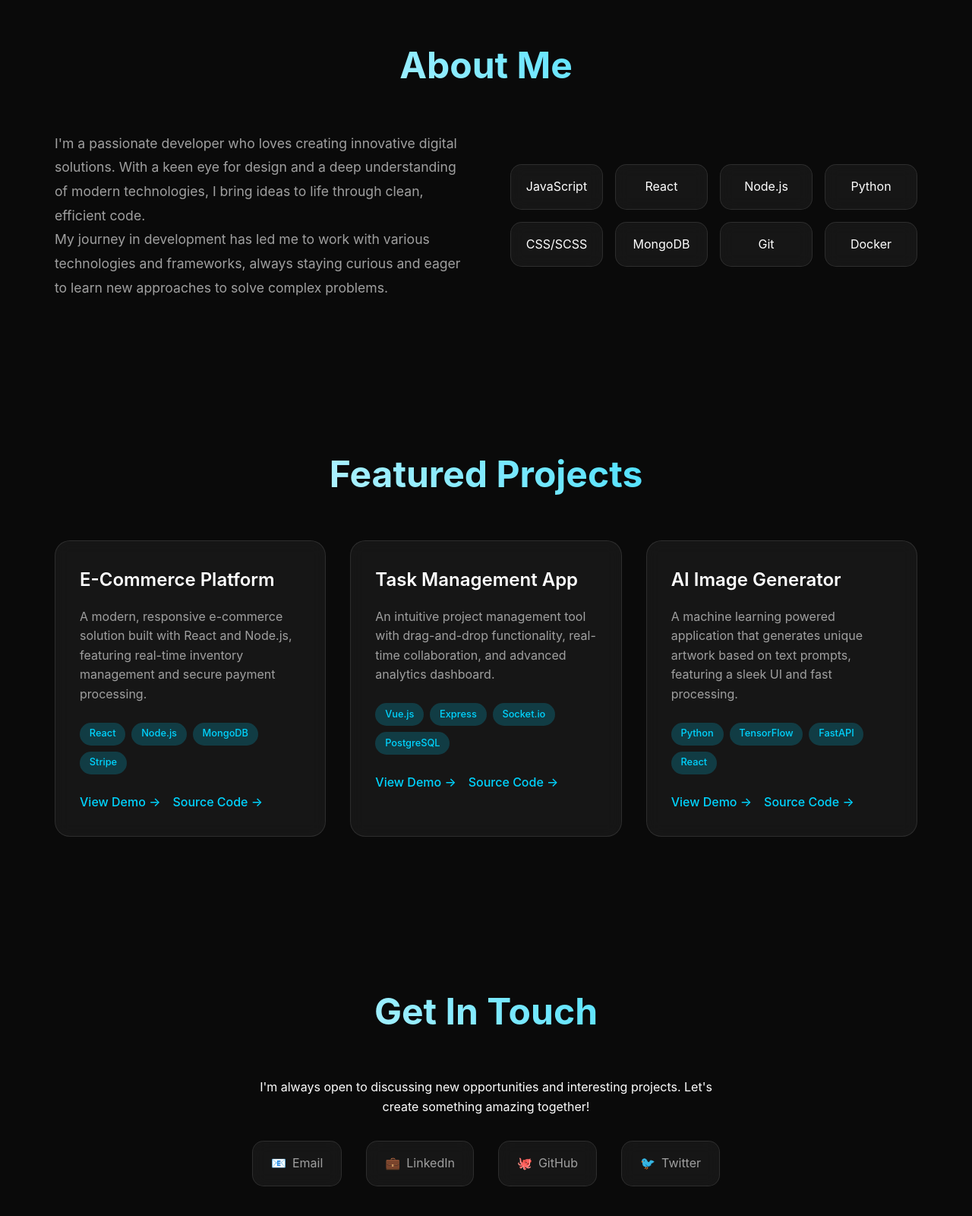
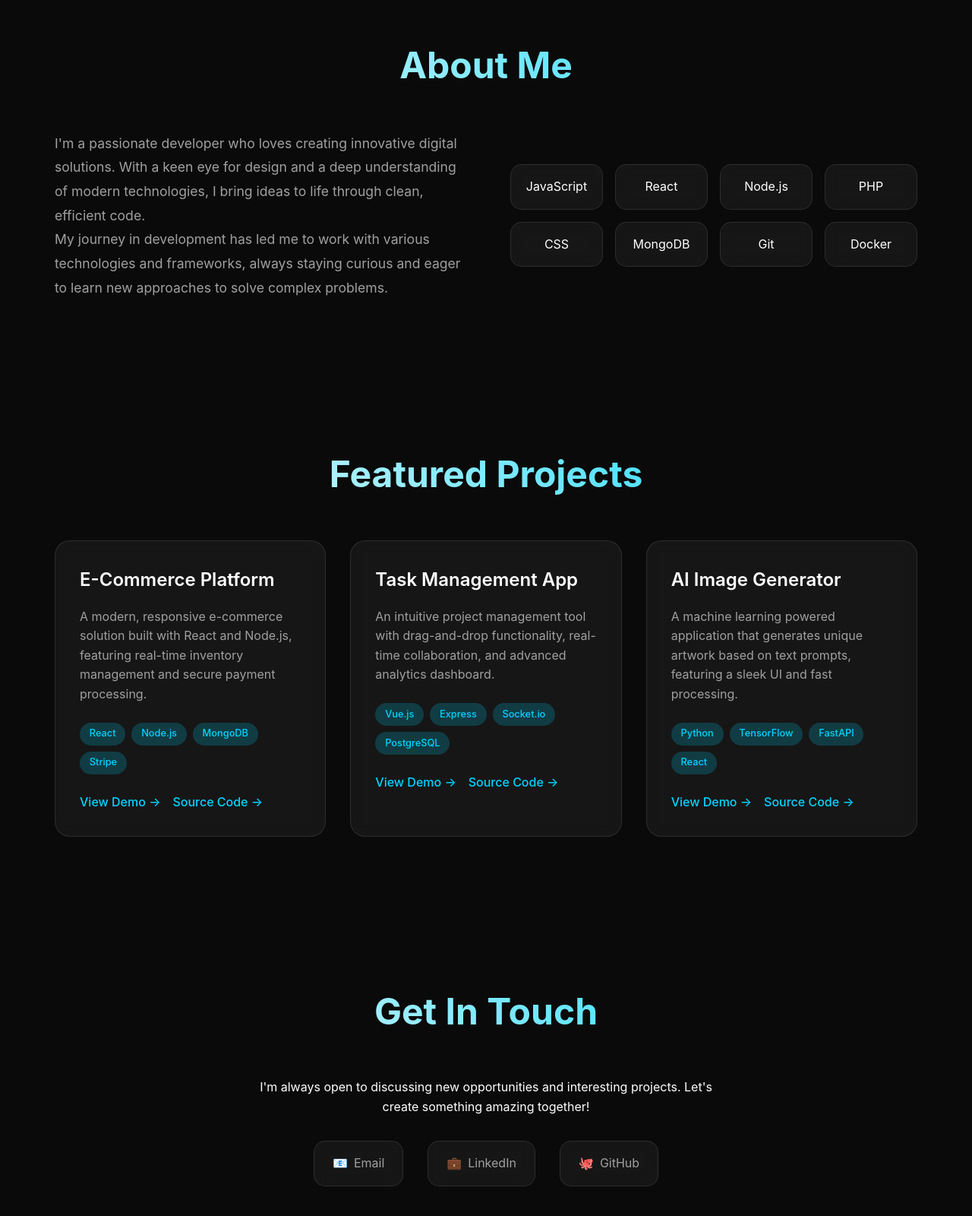
Before and after one commit to sumamp/sumamp.github.io, a plain HTML site: page index.html in a window 1280 px wide. Shown: the part 848-2448 px from the top of the page at 76% size. Drawn offline with Linux system fonts and the light colour scheme.

Commit message:
Update index.html

```diff
--- a/index.html
+++ b/index.html
@@ -3,7 +3,7 @@
 <head>
     <meta charset="UTF-8">
     <meta name="viewport" content="width=device-width, initial-scale=1.0">
-    <title>Your Name - Portfolio</title>
+    <title>Suma M P - Portfolio</title>
     <style>
         * {
             margin: 0;
@@ -416,7 +416,7 @@
 
     <nav>
         <div class="nav-container">
-            <div class="logo">Your Name</div>
+            <div class="logo">Suma M P</div>
             <ul class="nav-links">
                 <li><a href="#home">Home</a></li>
                 <li><a href="#about">About</a></li>
@@ -428,7 +428,7 @@
 
     <section id="home" class="hero">
         <div class="hero-content">
-            <h1>Creative Developer</h1>
+            <h1>Software Developer</h1>
             <p>Crafting digital experiences with passion and precision</p>
             <a href="#projects" class="cta-button">View My Work</a>
         </div>
@@ -445,8 +445,8 @@
                 <div class="skill-item">JavaScript</div>
                 <div class="skill-item">React</div>
                 <div class="skill-item">Node.js</div>
-                <div class="skill-item">Python</div>
-                <div class="skill-item">CSS/SCSS</div>
+                <div class="skill-item">PHP</div>
+                <div class="skill-item">CSS</div>
                 <div class="skill-item">MongoDB</div>
                 <div class="skill-item">Git</div>
                 <div class="skill-item">Docker</div>
@@ -509,18 +509,18 @@
         <div class="contact-content">
             <p>I'm always open to discussing new opportunities and interesting projects. Let's create something amazing together!</p>
             <div class="contact-links">
-                <a href="mailto:your.email@example.com" class="contact-link">
+                <a href="mailto:sumamp9@gmail.com" class="contact-link">
                     <span>📧</span> Email
                 </a>
-                <a href="https://linkedin.com/in/yourprofile" class="contact-link">
+                <a href="https://www.linkedin.com/in/suma-m-p/" class="contact-link">
                     <span>💼</span> LinkedIn
                 </a>
-                <a href="https://github.com/yourusername" class="contact-link">
+                <a href="https://github.com/sumamp" class="contact-link">
                     <span>🐙</span> GitHub
                 </a>
-                <a href="https://twitter.com/yourhandle" class="contact-link">
+<!--                 <a href="https://twitter.com/yourhandle" class="contact-link">
                     <span>🐦</span> Twitter
-                </a>
+                </a> -->
             </div>
         </div>
     </section>
```
